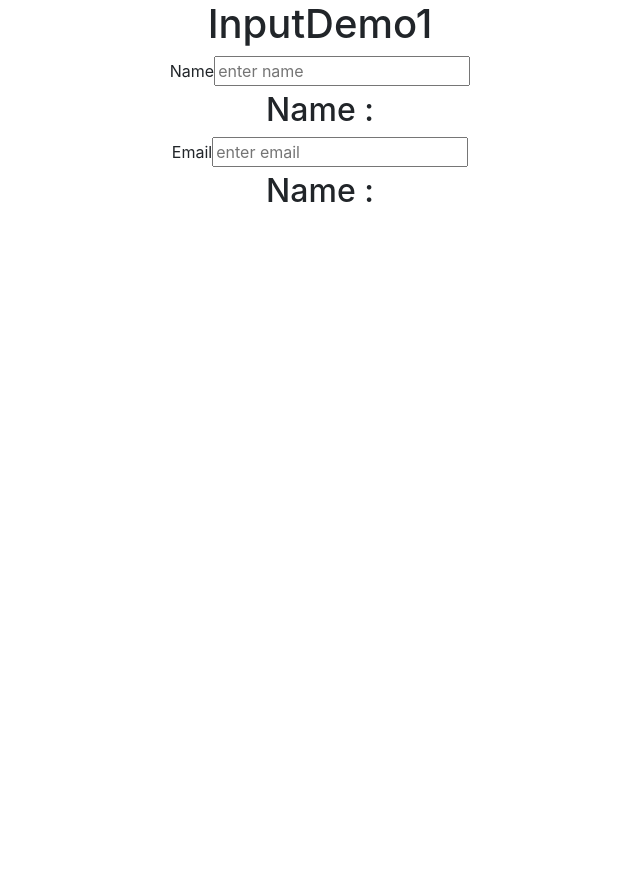
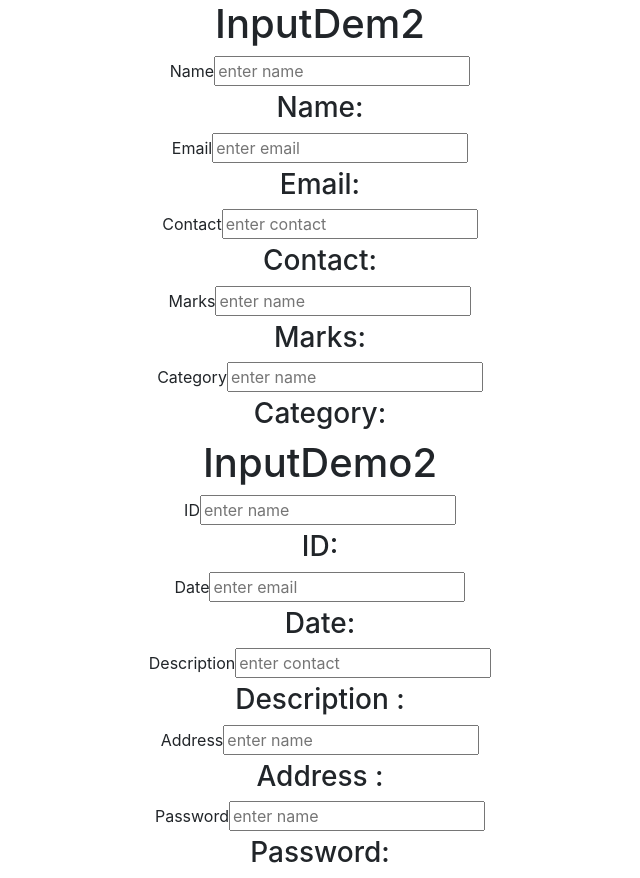
Before and after one commit to Manavjain-MJ/MERN, a React (Vite) app: page / in a window 1280 px wide. Shown: the whole page, without its empty margins (320-960 px from the left). Before the commit the page ends 800 px from the top, so only its background shows below. Built offline with nearby package versions, Linux system fonts and the light colour scheme.

Commit message:
tasks(10-02)

```diff
--- a/src/App.jsx
+++ b/src/App.jsx
@@ -16,6 +16,8 @@ import { Arraydemo7 } from './components/Arraydemo7'
 import { UseStateDemo1 } from './components/UseStateDemo1'
 import { UseStateDemo2 } from './components/UseStateDemo2'
 import { InputDemo1 } from './components/InputDemo1'
+import { InputDem2 } from './components/InputDem2'
+import { InputDemo2 } from './components/InputDemo2'
 
 function App() {
   const [count, setCount] = useState(0)
@@ -24,7 +26,9 @@ function App() {
 
   return (
     <div>
-      <InputDemo1></InputDemo1>
+      <InputDem2></InputDem2>
+      <InputDemo2></InputDemo2>
+      {/* <InputDemo1></InputDemo1> */}
       {/* <UseStateDemo2></UseStateDemo2> */}
       {/* <UseStateDemo1></UseStateDemo1> */}
       {/* <Arraydemo5></Arraydemo5>
--- /dev/null
+++ b/src/components/InputDem2.jsx
@@ -0,0 +1,32 @@
+import React from 'react'
+import { useState } from 'react'
+
+export const InputDem2 = (e) => {
+    const [name, setname] = useState("")
+    const [email, setemail] = useState("")
+    const [contact, setcontact] = useState("")
+    const [marks, setmarks] = useState("")
+    const [category, setcategory] = useState("")
+  return (
+    <div style={{textAlign:"center"}}>
+        <h1>InputDem2</h1>
+        <label>Name</label>
+        <input type="text" placeholder='enter name' onChange={(e)=>setname(e.target.value)}></input>
+        <h3>Name: {name}</h3>
+        <label>Email</label>
+        <input type="text" placeholder='enter email' onChange={(e)=>setemail(e.target.value)}></input>
+        <h3>Email: {email}</h3>
+        <label>Contact</label>
+        <input type="text" placeholder='enter contact' onChange={(e)=>setcontact(e.target.value)}></input>
+        <h3>Contact: {contact}</h3>
+        <label>Marks</label>
+        <input type="text" placeholder='enter name' onChange={(e)=>setmarks(e.target.value)}></input>
+        <h3>Marks: {marks}</h3>
+        <label>Category</label>
+        <input type="text" placeholder='enter name' onChange={(e)=>setcategory(e.target.value)}></input>
+        <h3>Category: {category}</h3>
+
+
+    </div>
+  )
+}
--- /dev/null
+++ b/src/components/InputDemo2.jsx
@@ -0,0 +1,32 @@
+import React from 'react'
+import { useState } from 'react'
+
+export const InputDemo2 = (e) => {
+    const [id, setid] = useState("")
+    const [date, setdate] = useState("")
+    const [description , setdescription ] = useState("")
+    const [address , setaddress ] = useState("")
+    const [password, setpassword] = useState("")
+  return (
+    <div style={{textAlign:"center"}}>
+        <h1>InputDemo2</h1>
+        <label>ID</label>
+        <input type="text" placeholder='enter name' onChange={(e)=>setid(e.target.value)}></input>
+        <h3>ID: {id}</h3>
+        <label>Date</label>
+        <input type="text" placeholder='enter email' onChange={(e)=>setdate(e.target.value)}></input>
+        <h3>Date: {date}</h3>
+        <label>Description </label>
+        <input type="text" placeholder='enter contact' onChange={(e)=>setdescription (e.target.value)}></input>
+        <h3>Description : {description }</h3>
+        <label>Address </label>
+        <input type="text" placeholder='enter name' onChange={(e)=>setaddress(e.target.value)}></input>
+        <h3>Address : {address}</h3>
+        <label>Password</label>
+        <input type="text" placeholder='enter name' onChange={(e)=>setpassword(e.target.value)}></input>
+        <h3>Password: {password}</h3>
+
+
+    </div>
+  )
+}
```
